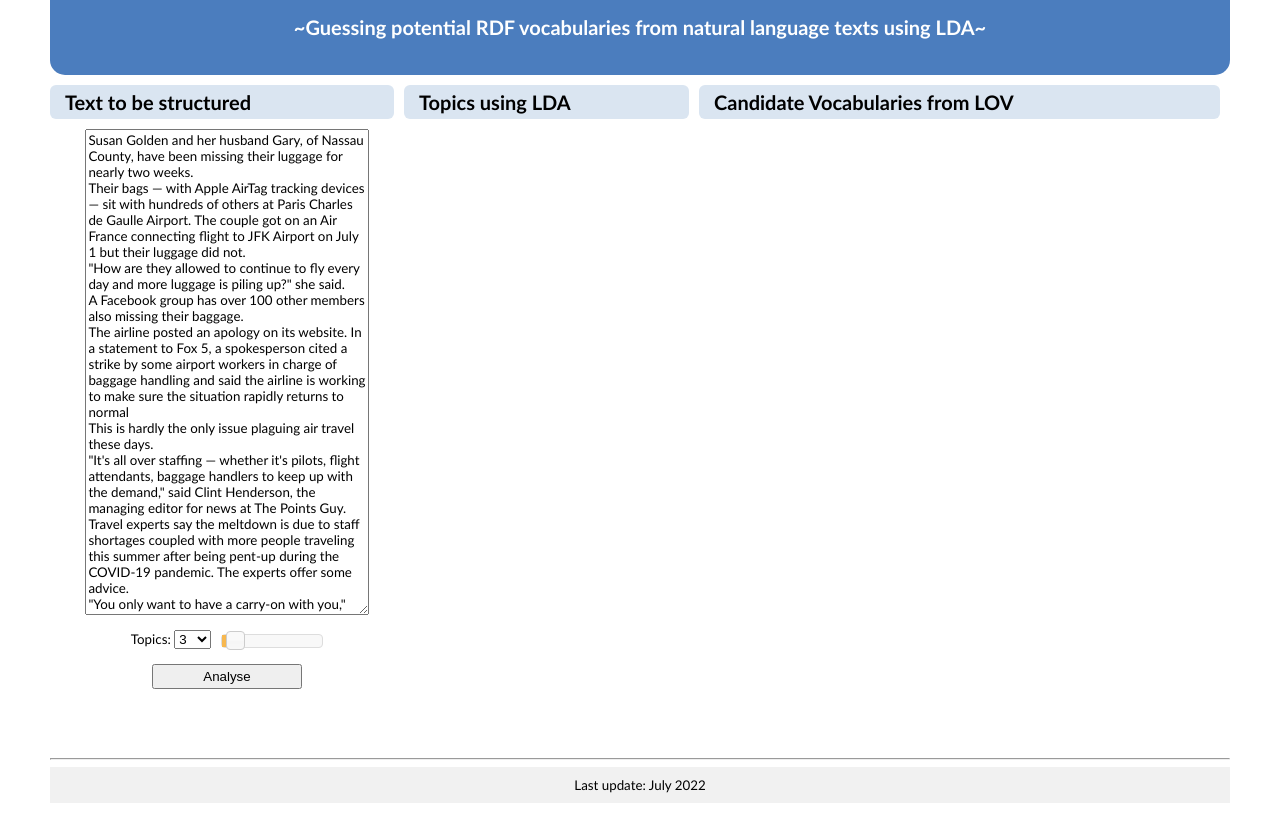
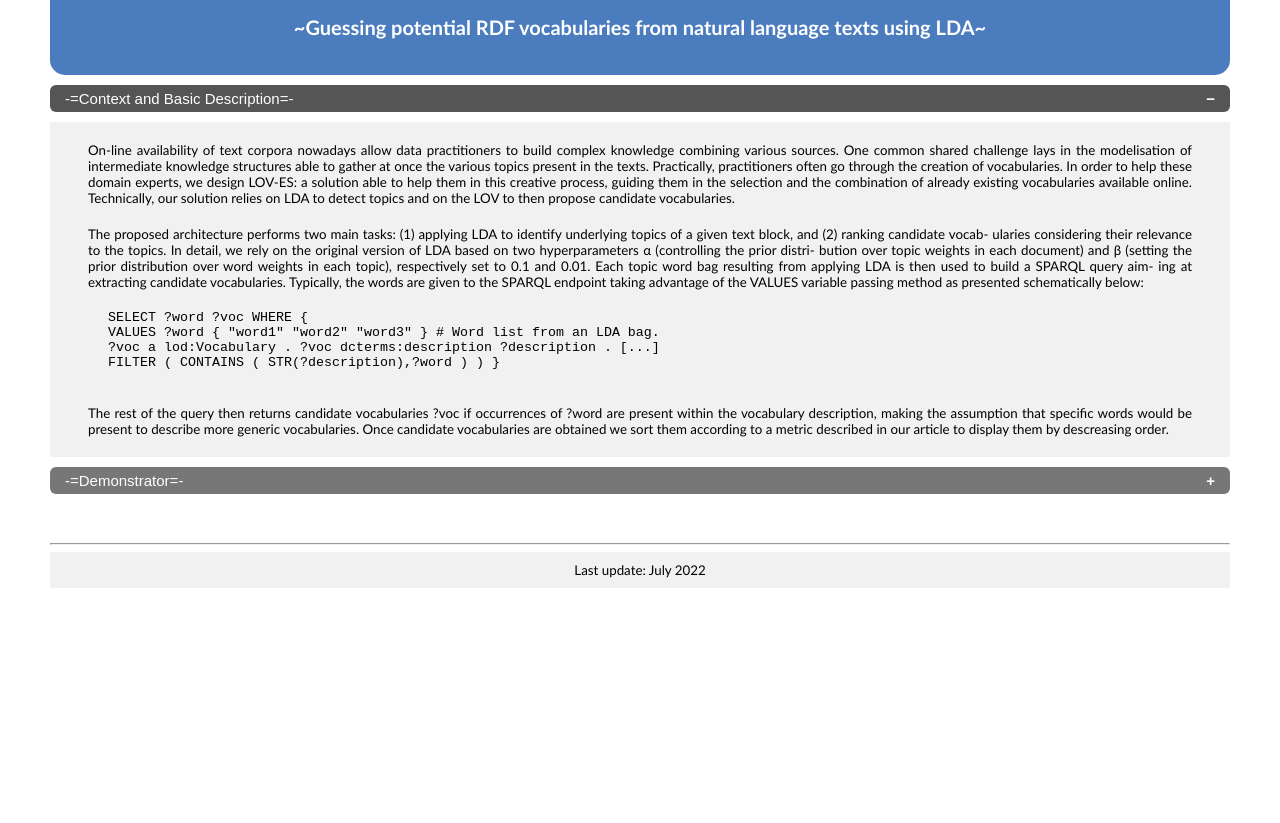
Before and after one commit to dgraux/LOV-ES, a plain HTML site: page index.html in a window 1280 px wide. Shown: the part 93-916 px from the top of the page. After the commit the page ends 800 px from the top, so only its background shows below. Drawn offline with Linux system fonts and the light colour scheme; a script that the page names is missing.

Commit message:
Improving the interface: adding collapsible sections and documentation blocs

```diff
--- a/index.html
+++ b/index.html
@@ -177,7 +177,7 @@ function topicise() {
 
 
 
-	text='<div class="spacer"> </div>';
+    text='<div class="spacer"> </div>';
 	//highlight sentences
 	for (var m = 0; m < theta.length; m++) {
 		text+='<div class="lines">';
@@ -242,7 +242,45 @@ function btnTopiciseClicked() {
 var sentences;
 </script>
 
-    <style>
+<style> /* For the collapsible sections. */
+.collapsible {
+  background-color: #777;
+  color: white;
+  cursor: pointer;
+  padding: 18px;
+  width: 100%;
+  border: none;
+  text-align: left;
+  outline: none;
+  font-size: 15px;
+}
+
+.active, .collapsible:hover {
+  background-color: #555;
+}
+
+.collapsible:after {
+  content: '\002B';
+  color: white;
+  font-weight: bold;
+  float: right;
+  margin-left: 5px;
+}
+
+.active:after {
+    content: "\2212";
+}
+
+.content {
+  padding: 0 18px;
+  max-height: 0;
+  overflow: hidden;
+  transition: max-height 0.3s ease-out;
+  background-color: #f1f1f1;
+}
+</style>
+
+<style>
 	body {
 	    margin: 20px 50px;
 	}
@@ -382,6 +420,57 @@ var sentences;
       <h2>~Guessing potential RDF vocabularies from natural language texts using LDA~</h2>
     </div>
 
+ <button type="button" class="page-header collapsible">-=Context and Basic Description=-</button>
+ <div class="content" style="height:80%;overflow:auto">
+   <p>
+     On-line availability of text corpora nowadays allow data
+     practitioners to build complex knowledge combining various
+     sources. One common shared challenge lays in the modelisation of
+     intermediate knowledge structures able to gather at once the
+     various topics present in the texts. Practically, practitioners
+     often go through the creation of vocabularies. In order to help
+     these domain experts, we design LOV-ES: a solution able to help
+     them in this creative process, guiding them in the selection and
+     the combination of already existing vocabularies available
+     online. Technically, our solution relies on LDA to detect topics
+     and on the LOV to then propose candidate vocabularies.
+   </p>
+   <p>
+     The proposed architecture performs two main tasks: (1) applying
+     LDA to identify underlying topics of a given text block, and (2)
+     ranking candidate vocab- ularies considering their relevance to
+     the topics. In detail, we rely on the original version of LDA
+     based on two hyperparameters α (controlling the prior distri-
+     bution over topic weights in each document) and β (setting the
+     prior distribution over word weights in each topic), respectively
+     set to 0.1 and 0.01. Each topic word bag resulting from applying
+     LDA is then used to build a SPARQL query aim- ing at extracting
+     candidate vocabularies. Typically, the words are given to the
+     SPARQL endpoint taking advantage of the VALUES variable passing
+     method as presented schematically below:
+   </p>
+   <pre>
+     SELECT ?word ?voc WHERE {
+     VALUES ?word { "word1" "word2" "word3" } # Word list from an LDA bag.
+     ?voc a lod:Vocabulary . ?voc dcterms:description ?description . [...]
+     FILTER ( CONTAINS ( STR(?description),?word ) ) }
+   </pre>
+   <p>
+     The rest of the query then returns candidate vocabularies ?voc if
+     occurrences of ?word are present within the vocabulary
+     description, making the assumption that specific words would be
+     present to describe more generic vocabularies. Once candidate
+     vocabularies are obtained we sort them according to a metric
+     described in our article to display them by descreasing order.
+   </p>
+   </div>
+
+ <button type="button" class="page-header collapsible">-=Demonstrator=-</button>
+<div class="content" style="height:80%;overflow:auto">
+
+
+
+
     <div class="row">
       <div class="column left">
 	<h2 class="page-header">Text to be structured</h2>
@@ -426,7 +515,8 @@ If flying with just a carry-on isn't for you, don't check your bag more than thr
 	<div class="spacer"> </div>
 	<div id="topiccloud"></div>
 	<br/>
-	<div id="output">
+	<button type="button" class="page-header collapsible">Details per sentences</button><div class="content">
+	<div id="output">Nothing for the moment...</div>
 	</div>
 
       </div>
@@ -437,7 +527,7 @@ If flying with just a carry-on isn't for you, don't check your bag more than thr
 	</div>
       </div>
     </div>
-
+  </div>
     <br/>
     <br/>
 
@@ -450,4 +540,24 @@ If flying with just a carry-on isn't for you, don't check your bag more than thr
 
 
 </body>
+
+<script>
+var coll = document.getElementsByClassName("collapsible");
+var i;
+
+for (i = 0; i < coll.length; i++) {
+  coll[i].addEventListener("click", function() {
+    this.classList.toggle("active");
+    var content = this.nextElementSibling;
+    if (content.style.maxHeight){
+      content.style.maxHeight = null;
+    } else {
+      content.style.maxHeight = content.scrollHeight + "px";
+    }
+  });
+}
+
+document.querySelector('.collapsible').click();
+</script>
+
 </html>
```
